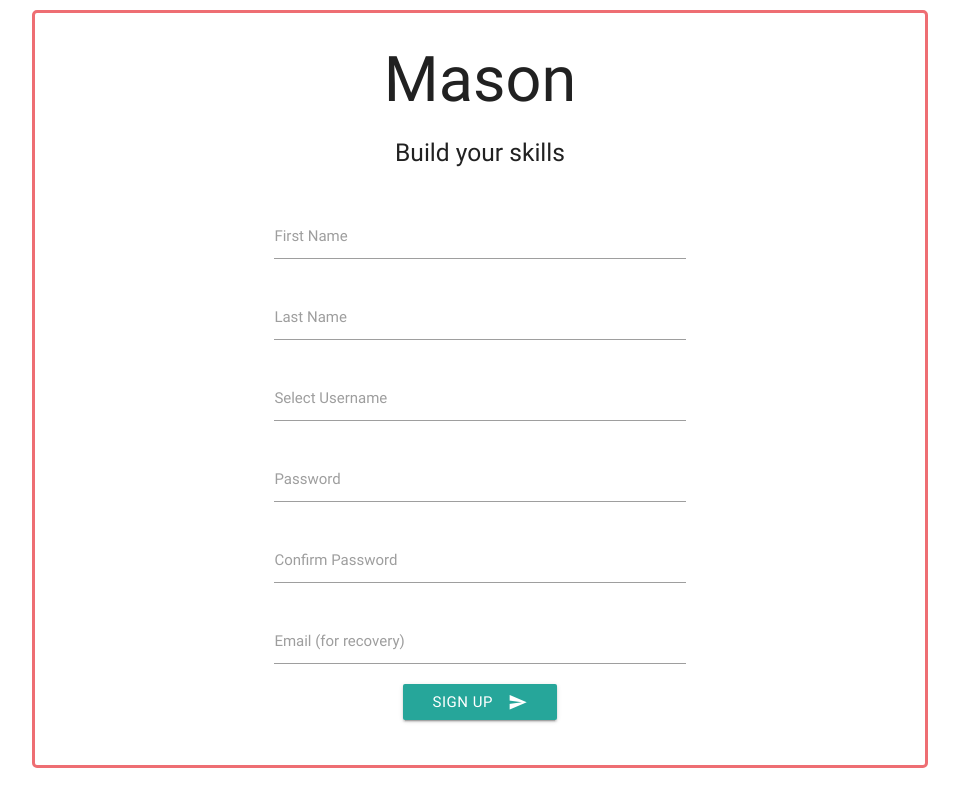
After one commit to shiveeg1/progressTracker, a Django app: template progressTracker/templates/signUp.html in a window 1280 px wide. The commit adds this page. Shown: the whole page, without its empty margins (160-1119 px from the left). Run offline with Django 3.2, Linux system fonts and the light colour scheme; the template is opened without the code that fills it, so the values that code supplies are empty; some libraries are stand-ins or nearby versions.

Commit message:
update for signup form

```diff
--- a/progressTracker/mason/static/css/style.css
+++ b/progressTracker/mason/static/css/style.css
@@ -6,3 +6,7 @@
    min-height: 90%;
    padding-bottom: 10px;
 }
+
+.signup-row{
+   margin-bottom: 0px;
+}
--- a/progressTracker/mason/urls.py
+++ b/progressTracker/mason/urls.py
@@ -3,7 +3,8 @@ from . import views
 
 urlpatterns = [
     url(r'^home$', views.landingPage, name='landingPage'),
-    url(r'^$',views.index, name='indexRoute'),
+    url(r'^$',views.index, name='login'),
+    url(r'^signup$', views.signUp, name='signUp'),
     url(r'^authenticate',views.authentication, name='authentication'),
     url(r'.*',views.notFound,name='No Match'),
 ]
--- /dev/null
+++ b/progressTracker/templates/base.html
@@ -0,0 +1,17 @@
+<html>
+    <head>
+        <link href="https://fonts.googleapis.com/icon?family=Material+Icons" rel="stylesheet">
+        <link rel="stylesheet" href="https://cdnjs.cloudflare.com/ajax/libs/materialize/0.100.1/css/materialize.min.css">
+        <link rel="stylesheet" href="{{ STATIC_URL }}css/style.css" />
+	<title>Mason</title>
+        <meta name="viewport" content="width=device-width, initial-scale=1.0"/>
+    </head>
+    <body>
+
+    {% block content%}
+    {% endblock %}
+
+    </body>
+    <script type="text/javascript" src="https://code.jquery.com/jquery-3.2.1.min.js"></script>
+    <script src="https://cdnjs.cloudflare.com/ajax/libs/materialize/0.100.1/js/materialize.min.js"></script>
+</html>
--- /dev/null
+++ b/progressTracker/templates/loginBase.html
@@ -0,0 +1,15 @@
+{% extends 'base.html' %}
+
+{% block content%}
+
+<div class="container center-align page-view">
+    <!-- The page content goes here -->
+    <h1>Mason</h1>
+    <h5>Build your skills</h5>
+    <br/>
+
+    {% block form %}
+    {% endblock %}
+</div>
+
+{% endblock %}
--- /dev/null
+++ b/progressTracker/templates/signUp.html
@@ -0,0 +1,63 @@
+{% extends 'loginBase.html' %}
+
+{% block form %}
+
+    <div class="row signup-row">
+        <form class="col s10 m6 offset-s1 offset-m3" action="/createuser/" method="post">
+            {% csrf_token %}
+            <div class="input-field col s12">
+                <input id="firstName" type="text" name="firstName">
+                <label for="firstName">First Name</label>
+            </div>
+            <div class="input-field col s12">
+                <input id="lastName" type="text" name="lastName">
+                <label for="lastName">Last Name</label>
+            </div>
+            <div class="input-field col s12">
+                <input id="username" type="text" name="username" class="validate" required>
+                <label for="username">Select Username</label>
+            </div>
+            <div class="input-field col s12">
+                <input id="password" type="password" name="password" class="validate" required>
+                <label for="password" data-success="Valid Password" data-error="Atleast 8 characters and 1 number required">Password</label>
+            </div>
+            <div class="input-field col s12">
+                <input id="password_confirm" type="password" name="password_confirm" class="validate" required>
+                <label for="password_confirm" data-success="Password matches" data-error="Password does not match">Confirm Password</label>
+            </div>
+            <div class="input-field col s12">
+                <input id="email" type="email" name="email" class="validate" required>
+                <label for="email" data-error="Invalid Email">Email (for recovery)</label>
+            </div>
+            <button class="btn waves-effect waves-light" type="submit" name="action">Sign Up
+                <i class="material-icons right">send</i>
+            </button>
+        </form>
+    </div>
+
+<script>
+    var pattern = new RegExp(".*[0-9].*");
+
+    var passwordElem = document.getElementById('password');
+    var passwordConfirmElem = document.getElementById('password_confirm');
+
+    function passwordValidation(event){
+        if(event.target.value.length>=8 && pattern.test(event.target.value)){
+            event.target.setCustomValidity('');
+        } else {
+            event.target.setCustomValidity('Verify value');
+        }
+    }
+
+    function passwordConfirm(event){
+       if(event.target.value==passwordElem.value){
+            event.target.setCustomValidity('');
+       } else {
+            event.target.setCustomValidity('Verify value');
+       }
+    }
+
+    passwordElem.onkeyup = passwordValidation;
+    passwordConfirmElem.onkeyup = passwordConfirm;
+</script>
+{% endblock %}
```
Also changed, not shown: progressTracker/mason/views.py (+5 -2 lines), progressTracker/templates/index.html (deleted, +0 -37 lines), progressTracker/templates/login.html (added, +30 -0 lines).
